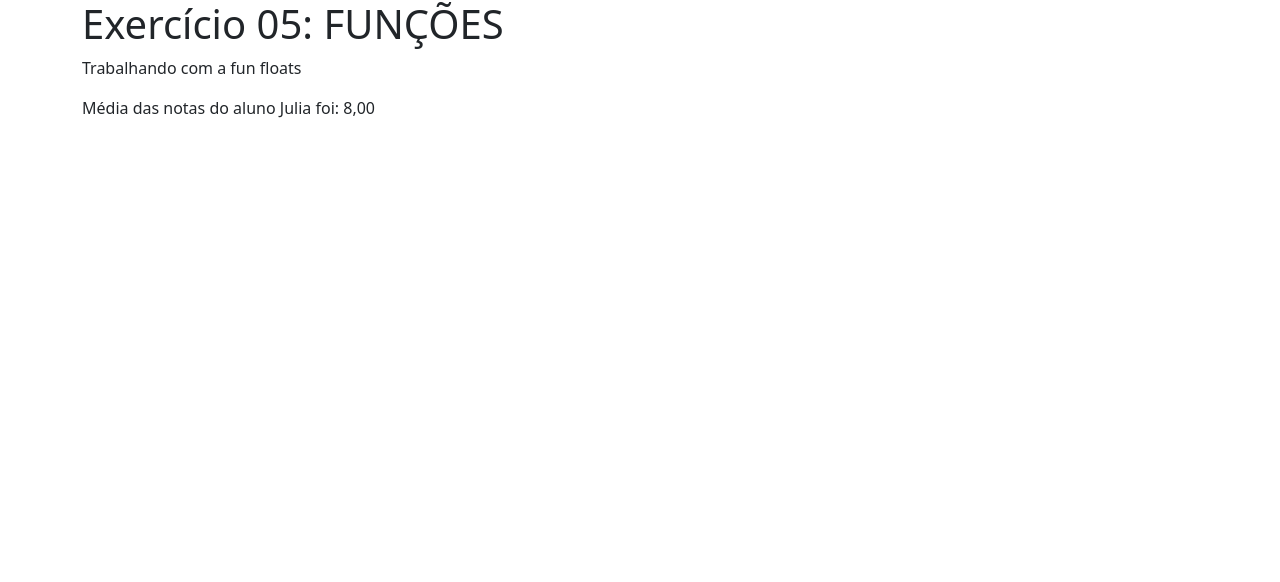
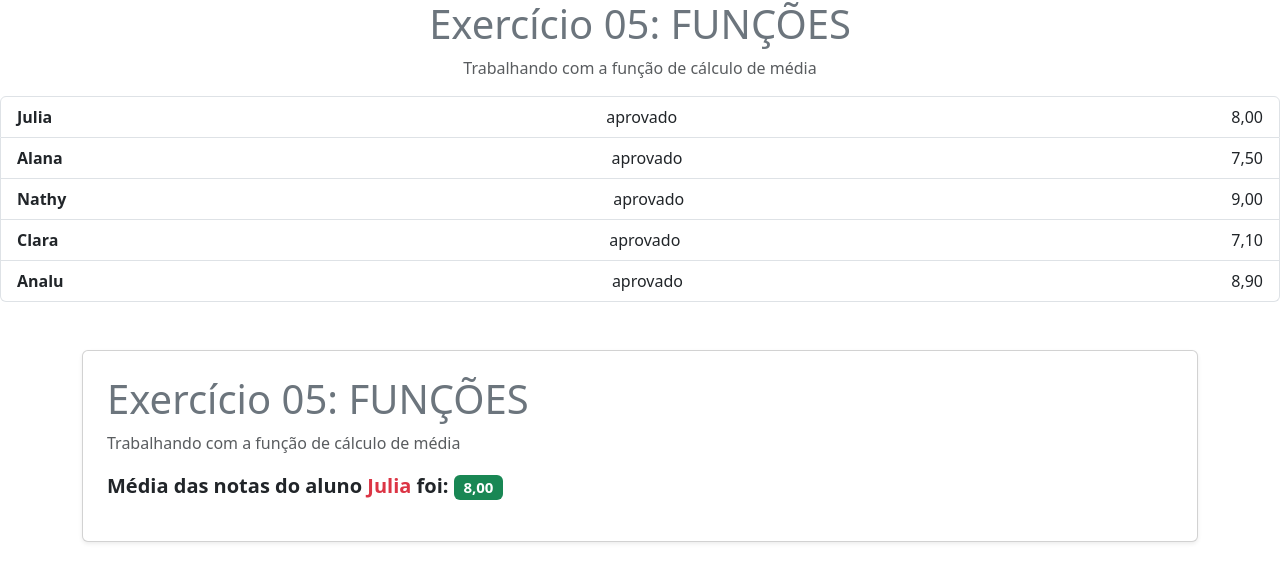
Before and after one commit to mourjulia/aulasphp, a PHP site: page /exercicio05.php in a window 1280 px wide. Shown: the top 582 px of the page. Run offline with PHP 8.4, Linux system fonts and the light colour scheme.

Commit message:
mais atualizações do exercicio
Agora está completo!!!!

```diff
--- a/08-funcoes.php
+++ b/08-funcoes.php
@@ -80,7 +80,7 @@
         <?php
         } ?>
         <hr>
-        <h3>Função com parâmetros opcionais</h3>
+        <h2>Função com parâmetros opcionais</h2>
         <?php
         /* Parâmetros opcionais possuem algum tipo de atribuição com um valor alternativo, para o caspo de não serem passados na chamada da função. Obs.: sempre devem esta por último na relação de parâmetros da função*/
         function exibirSaudacao($mensagem, $pessoa = "")
--- a/exercicios/exercicio05.php
+++ b/exercicios/exercicio05.php
@@ -1,17 +1,57 @@
 <!DOCTYPE html>
 <html lang="pt-br">
+
 <head>
     <meta charset="UTF-8">
     <meta name="viewport" content="width=device-width, initial-scale=1.0">
     <title>PHP - Exercício 05: FUNÇÕES </title>
     <link href="https://cdn.jsdelivr.net/npm/bootstrap@5.3.3/dist/css/bootstrap.min.css" rel="stylesheet" integrity="sha384-QWTKZyjpPEjISv5WaRU9OFeRpok6YctnYmDr5pNlyT2bRjXh0JMhjY6hW+ALEwIH" crossorigin="anonymous">
 </head>
+
 <body>
 
-<div class="container">
+    <!-- Exercicio principal -->
+    <h1 class="text-center text-secondary">Exercício 05: FUNÇÕES</h1>
+    <p class="text-muted text-center">Trabalhando com a função de cálculo de média</p>
 
-    <h1>Exercício 05: FUNÇÕES</h1>
-    <p>Trabalhando com a fun floats</p>
+    <?php
+    $alunos = [
+        "Julia" => [8.0, 7.0, 9.0],
+        "Alana" => [6.5, 7.8, 8.2],
+        "Nathy" => [9.0, 8.5, 9.5],
+        "Clara" => [7.0, 6.5, 7.8],
+        "Analu" => [8.5, 9.0, 9.2]
+    ];
+
+    // calcular média
+    function calcularMedia(array $notas): float
+    {
+        return array_sum($notas) / count($notas);
+    }
+    ?>
+
+    <ul class="list-group mt-3">
+        <?php foreach ($alunos as $aluno => $notas): ?>
+            <?php $media = calcularMedia($notas); ?>
+            <?php $situacao = $media >= 7 ? "aprovado" : "reprovado" ?>
+            <li class="list-group-item d-flex justify-content-between align-items-center">
+                <div class="fw-bold"><?= $aluno ?></div>
+                <!-- <div class="badge bg-success"> -->
+                <div class=""><?= $situacao ?> </div>
+                    <?= number_format($media, 2, ',', '.') ?>
+        </div>
+            </li>
+        <?php endforeach; ?>
+    </ul>
+    </div>
+    </div>
+
+    <!-- Primeiro Versão -->
+
+    <div class="container mt-5">
+        <div class="card shadow-sm p-4">
+            <h1 class="text-secondary">Exercício 05: FUNÇÕES</h1>
+            <p class="text-muted">Trabalhando com a função de cálculo de média</p>
 
             <?php
             $aluno = "Julia";
@@ -25,11 +65,47 @@
             $media = $calcularMediaDasNotas(8.0, 7.0, 9.0);
             ?>
 
-    <p>Média das notas do aluno <?= $aluno ?> foi: <?= number_format($media, 2, ',', '.') ?></p>
+            <p class="fs-5 fw-bold">Média das notas do aluno <span class="text-danger"><?= $aluno ?></span> foi:
+                <span class="badge bg-success fs-7">
+                    <?= number_format($media, 2, ',', '.') ?>
+                </span>
+            </p>
+        </div>
+    </div>
+
+
+    <!-- CHAMAMOS A FUNÇÃO E DEPOIS PASSAMOS A VARIÁVEIS PARA ELA
 
 </div>
+    $nota1 = 8;
+    $nota2 = 7;
+    $nota3 = 9;
+
+    function calcularMediaNotas ($nota1, $nota2, $nota3){
+        $media = ($nota1 + $nota2+ $nota3) /3;
+
+        return $media;
+    };
+
+    function verificarSituacao($media) {
+        if ($media >= 7) {
+            return "Aprovado";
+        } else {
+            return "Reprovado";
+        }
+    }
+
+    $mediaFinal = calcularMediaNotas($nota1, $nota2, $nota3);
+
+    $situacao = verificarSituacao($mediaFinal);
+
+    $classeCor = ($situacao == "Aprovado") ? "text-primary" : "text-danger";
+?>
+
+</div>  -->
 
 
     <script src="https://cdn.jsdelivr.net/npm/bootstrap@5.3.3/dist/js/bootstrap.bundle.min.js" integrity="sha384-YvpcrYf0tY3lHB60NNkmXc5s9fDVZLESaAA55NDzOxhy9GkcIdslK1eN7N6jIeHz" crossorigin="anonymous"></script>
 </body>
+
 </html>
```
Lines whose indentation alone changed are shown as unchanged.
